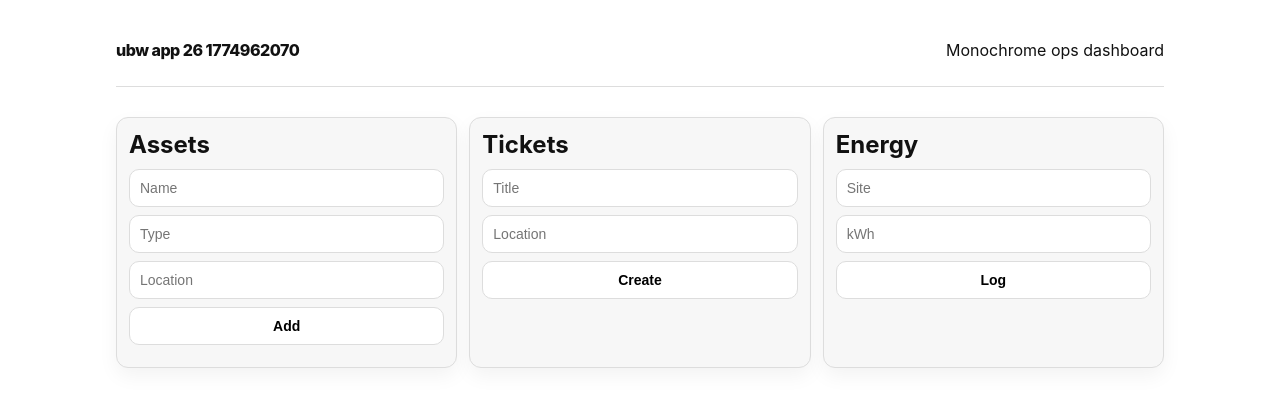
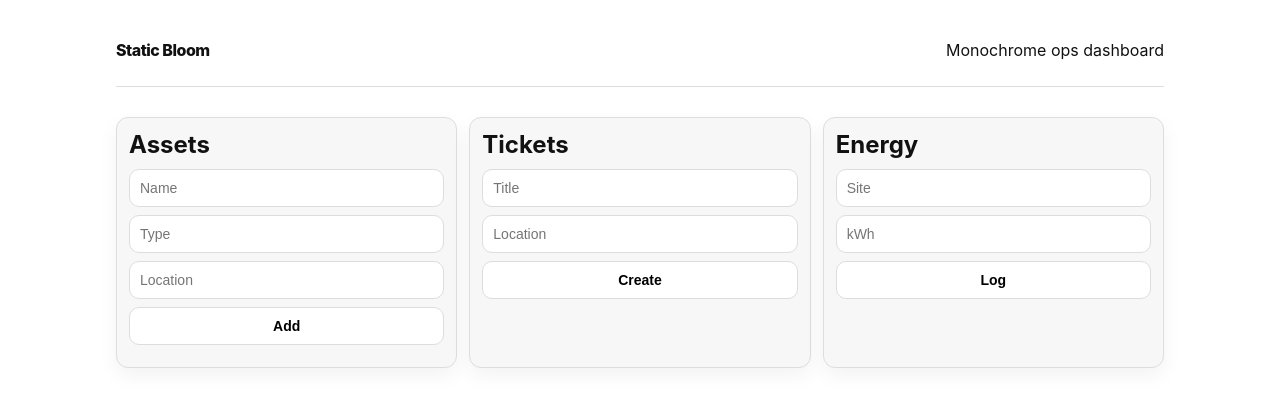
Before and after one commit to Ashutoshsingh20/bw-app-26-1774962070, a website: page public/index.html in a window 1280 px wide. Drawn offline with Linux system fonts and the light colour scheme; no server answers.

Commit message:
chore: brand app as Static Bloom

```diff
--- a/public/index.html
+++ b/public/index.html
@@ -3,13 +3,13 @@
 <head>
   <meta charset="UTF-8" />
   <meta name="viewport" content="width=device-width, initial-scale=1.0" />
-  <title>ubw app 26 1774962070</title>
+  <title>Static Bloom</title>
   <link rel="stylesheet" href="/style.css" />
 </head>
 <body>
   <div class="shell">
     <header>
-      <div class="logo">ubw app 26 1774962070</div>
+      <div class="logo">Static Bloom</div>
       <p>Monochrome ops dashboard</p>
     </header>
     <section class="metrics" id="metrics"></section>
```
Also changed, not shown: package.json (+9 -3 lines), README.md.
